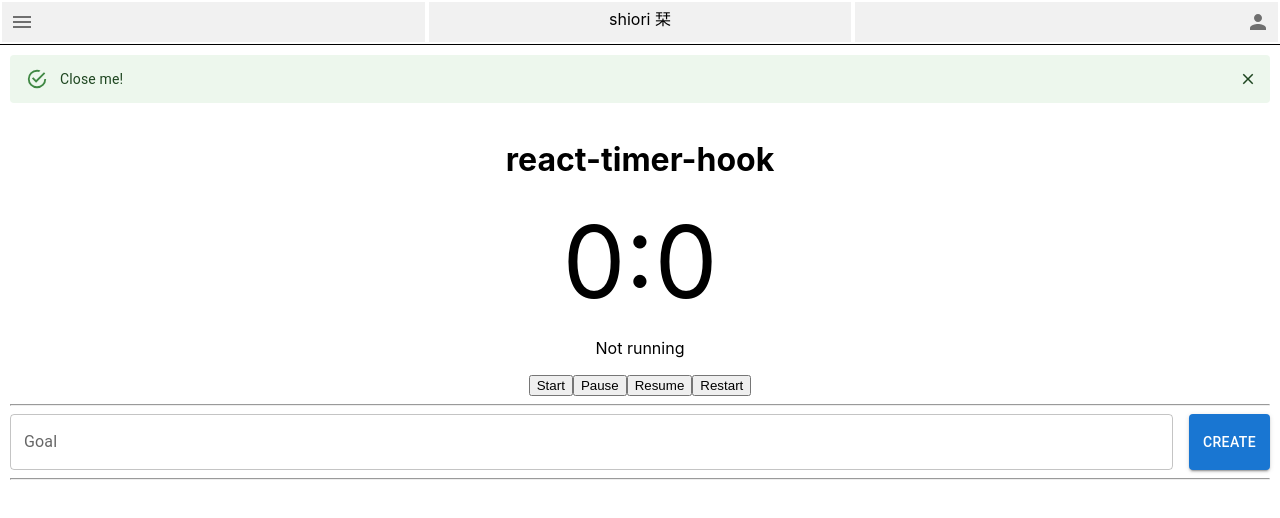
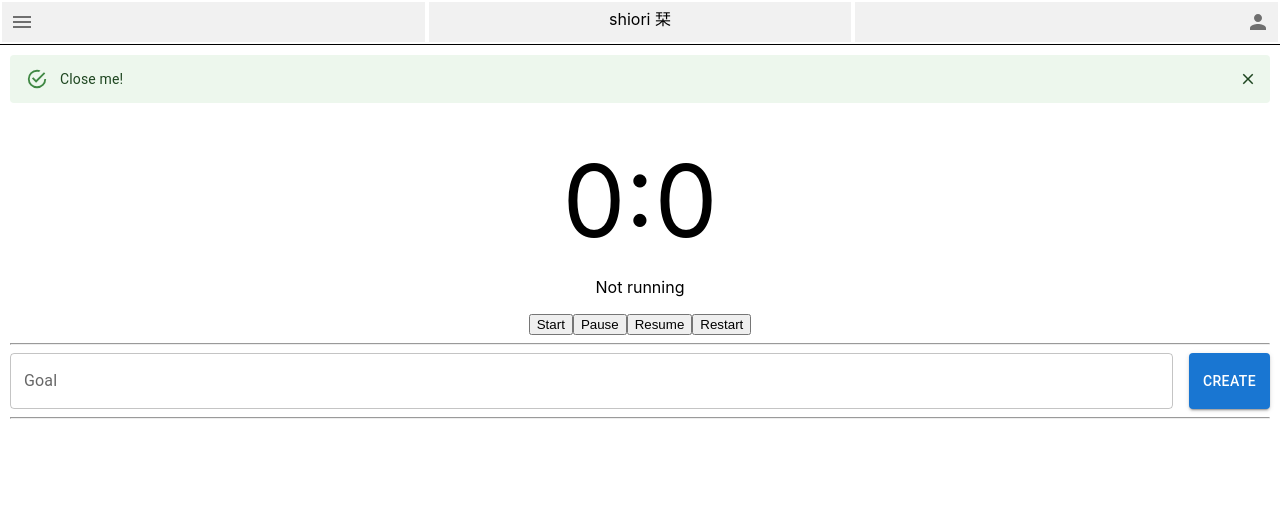
Before and after one commit to ken2020n/shiori-frontend-mvp, a React (Create React App) app: page / in a window 1280 px wide. Shown: the top 518 px of the page. Built offline with nearby package versions, Linux system fonts and the light colour scheme.

Commit message:
feat: display goal title on timer when selected

```diff
--- a/src/App.js
+++ b/src/App.js
@@ -14,7 +14,8 @@ function App() {
 
     const [user, setUser] = useState();
     const [goals, setGoals] = useState();
-    const [selectedGoal, setSelectedGoal] = useState();
+    const [selectedGoalId, setSelectedGoalId] = useState();
+    const [selectedGoalTitle, setSelectedGoalTitle] = useState();
 
     // user login
     useEffect(() => {
@@ -22,7 +23,7 @@ function App() {
             return;
         }
         getGoals(user.id).then(res => {
-            if(res.status === 200) {
+            if (res.status === 200) {
                 setGoals(res.data);
             }
         });
@@ -30,9 +31,14 @@ function App() {
 
     // goals
     useEffect(() => {
-        console.log("GOALS: ", goals);
     }, [goals]);
 
+    useEffect(() => {
+        if(!goals || !selectedGoalId) {
+            return;
+        }
+        setSelectedGoalTitle(goals[selectedGoalId - 1].title);
+    }, [selectedGoalId]);
 
     return (
         <div className="App">
@@ -40,11 +46,14 @@ function App() {
                 setUser={setUser}
             />
             <div id="Content">
-                <Timer time={DEFAULT_TIME}/>
+                <Timer time={DEFAULT_TIME} selectedGoalTitle={selectedGoalTitle}/>
                 <hr/>
                 <Goal/>
                 <hr/>
-                <Task goals={goals}/>
+                <Task
+                    goals={goals}
+                    setSelectedGoalId={setSelectedGoalId}
+                />
             </div>
         </div>
     );
--- a/src/components/Task.jsx
+++ b/src/components/Task.jsx
@@ -3,10 +3,12 @@ import {Box, List, ListItemButton, ListItemText, IconButton, DeleteIcon} from '@
 
 require('./Task.css');
 
-export default function Task({goals}) {
+export default function Task({goals, setSelectedGoalId}) {
+
     const [selectedIndex, setSelectedIndex] = useState(0);
     const handleListItemClick = (event, index) => {
         setSelectedIndex(index);
+        setSelectedGoalId(index);
     };
 
     return goals ? (
--- a/src/components/Timer.jsx
+++ b/src/components/Timer.jsx
@@ -3,7 +3,9 @@ import {useTimer} from 'react-timer-hook';
 import {Alert, IconButton, Collapse} from '@mui/material';
 import CloseIcon from '@mui/icons-material/Close';
 
-export default function Timer({time}) {
+export default function Timer({time, selectedGoalTitle}) {
+
+    console.log(selectedGoalTitle);
 
     const [open, setOpen] = React.useState(true);
 
@@ -66,7 +68,7 @@ export default function Timer({time}) {
             </Collapse>
 
             <div style={{textAlign: 'center'}}>
-                <h1>react-timer-hook </h1>
+                <h1>{selectedGoalTitle}</h1>
                 <div style={{fontSize: '100px'}}>
                     <span>{minutes}</span>:<span>{seconds}</span>
                 </div>
```
